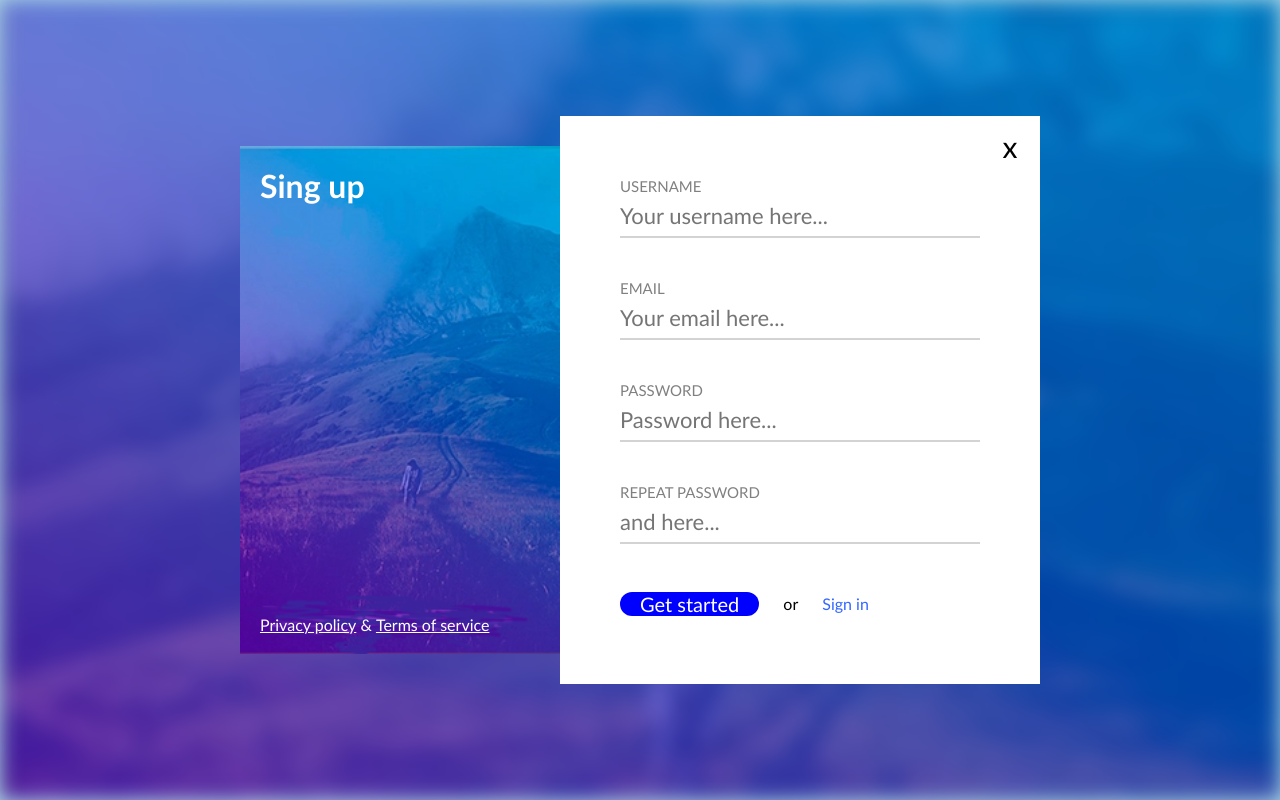
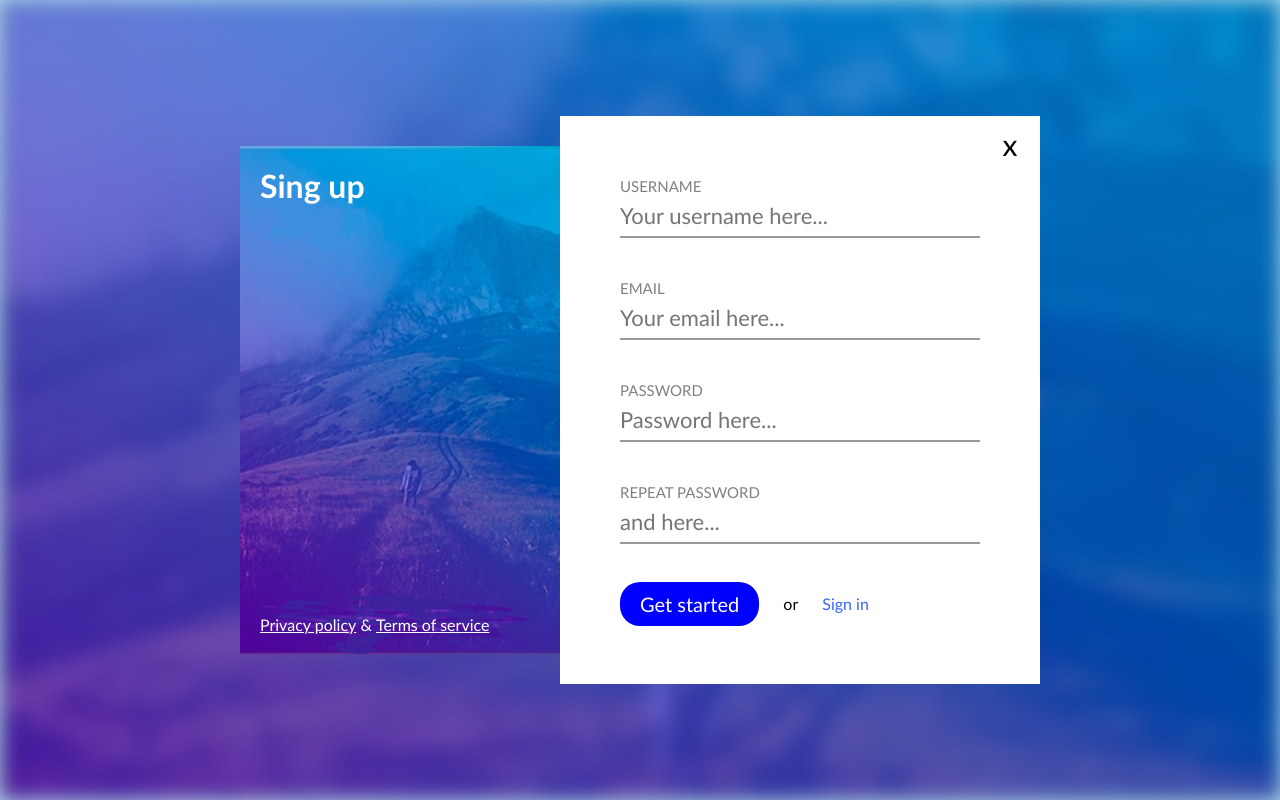
Before and after one commit to TINAZee/4_projektas_singup_forma, a plain HTML site: page index.html in a window 1280 px wide. Drawn offline with Linux system fonts and the light colour scheme.

Commit message:
Final final update

```diff
--- a/index.html
+++ b/index.html
@@ -14,7 +14,8 @@
             <h1>Sing up</h1>
             <div class="links">
                 <a href="#">Privacy policy</a>
-                <span>&</span>
+                <!-- &copy su tokiu atsiranda copyrights zenkliukas -->
+                <span>&amp;</span>
                 <a href="#">Terms of service</a>
             </div>
 
@@ -33,6 +34,7 @@
                 </fieldset>
                 <fieldset class="form-row">
                     <label for="pass">Password</label>
+                    <!-- jeigu noriu zvaigzduciu type turi buti password -->
                     <input type="password" name="pass" placeholder="Password here...">
                 </fieldset>
                 <fieldset class="form-row">
--- a/style.css
+++ b/style.css
@@ -76,9 +76,10 @@ body{
             .right-column> .close {
                 /* 60 ir 60 nes formos kurioje yra paddingas yra 60px, tai, kad tilptu, x kvadratukas turi buti 60px ant 60px */
                 width: 60px;
-                line-height: 60px;
+                line-height: 56px;
                 text-align: center;
                 font-size: 30px;
+                cursor: pointer;
                 /* pagal nutylejima visu elementu pozicija yra static */
                 position: absolute;
                 /* toks top aprasymas galioja tik kai yra position */
@@ -103,15 +104,14 @@ body{
                         /* pavyzdys su sasiuviniu,tai atstumas tarp atskiru zodziu */
                         line-height: 20px;
                         text-transform: uppercase;
+                        margin-bottom: 5px;
                     }
                     form > .form-row > input {
                         width: 100%;
                         font-size:22px;
                         line-height: 40px;
                         border:none;
-                        border-bottom: 2px solid lightgray;
-
-
+                        border-bottom: 2px solid #999;
                     }
                     /* reikalingas, kad uzejus ir vedant teksta neapibrauktu visko remeliu */
                         form > .form-row > input:focus {
@@ -119,6 +119,7 @@ body{
                         }
                     form > .form-row > .btn {
                         display: inline;
+                        padding: 10px;
                         padding-left: 20px;
                         padding-right: 20px;
                         background-color: blue;
@@ -138,4 +139,5 @@ body{
                        /* kad nebutu pabraukimo */
                        text-decoration: none;
                        line-height: 40px;
+
                     }
```
